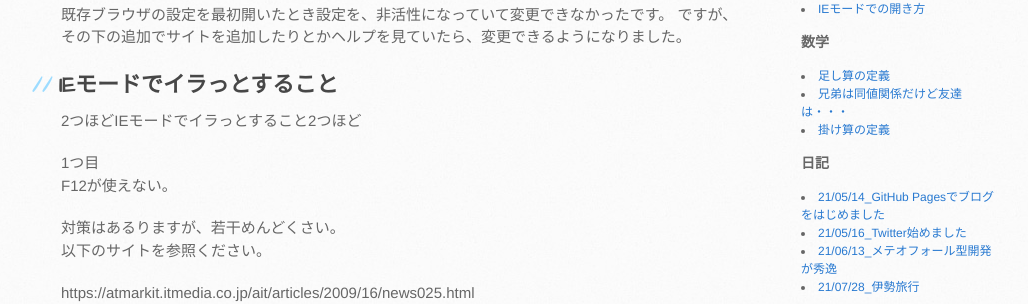
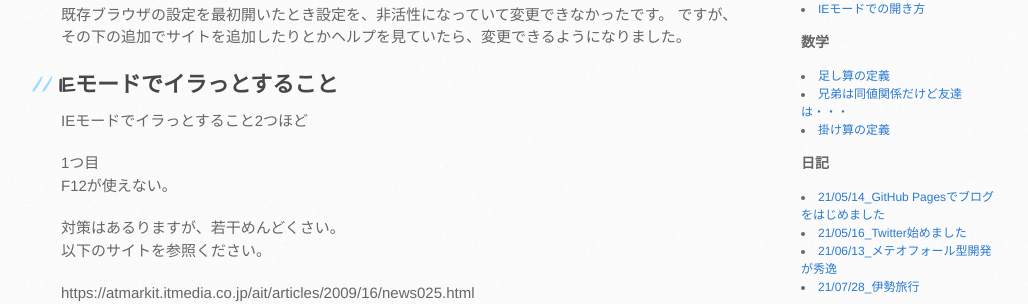
Before and after one commit to mtaketani113/mtaketani113.github.io, a Jekyll site: the page built from it/other/openIeMode.md, in a window 1280 px wide and 900 px high, scrolled down 1512 px. Shown: the part 148-452 px from the top of the window, without its empty margins (109-1137 px from the left). Built offline with Jekyll 4.4.1, drawn with Linux system fonts in a browser that asks for light colours; comment, search, counter and statistics services are not loaded; the repository's description, which GitHub fills in, is left out.

Commit message:
誤字修正

```diff
--- a/it/other/openIeMode.md
+++ b/it/other/openIeMode.md
@@ -30,7 +30,7 @@ IEモードでの開き方ですが、初期とは少し変わっているよう
 
 ## IEモードでイラっとすること
 
-2つほどIEモードでイラっとすること2つほど
+IEモードでイラっとすること2つほど
 
 1つ目
 F12が使えない。
```
